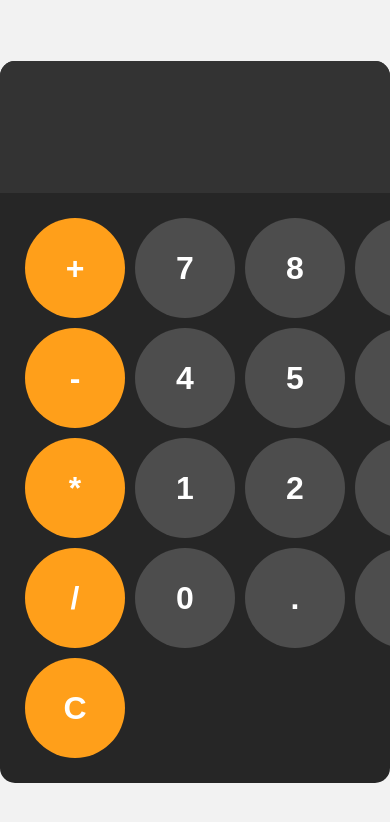
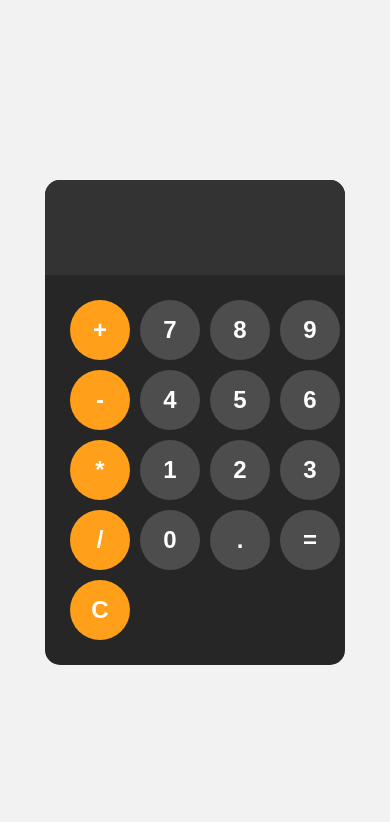
Before and after one commit to Gerald161/calculator, a plain HTML site: page index.html in a window 390 px wide. Drawn offline with Linux system fonts and the light colour scheme.

Commit message:
Add files via upload

```diff
--- a/type.css
+++ b/type.css
@@ -54,3 +54,42 @@ button:active{
 .operator-btn:active{
     background-color: hsl(35, 100%, 75%);
 }
+@media (max-width: 768px) {
+    #Calculator {
+      max-width: 400px;
+    }
+    #display {
+      font-size: 4rem;
+    }
+    button {
+      width: 80px;
+      height: 80px;
+      font-size: 1.8rem;
+    }
+  }
+  @media (max-width: 480px) {
+    #Calculator {
+      max-width: 300px;
+    }
+    #display {
+      font-size: 3rem;
+    }
+    button {
+      width: 60px;
+      height: 60px;
+      font-size: 1.5rem;
+    }
+  }
+  @media (max-width: 320px) {
+    #Calculator {
+      max-width: 250px;
+    }
+    #display {
+      font-size: 2.5rem;
+    }
+    button {
+      width: 50px;
+      height: 50px;
+      font-size: 1.2rem;
+    }
+  }
```
